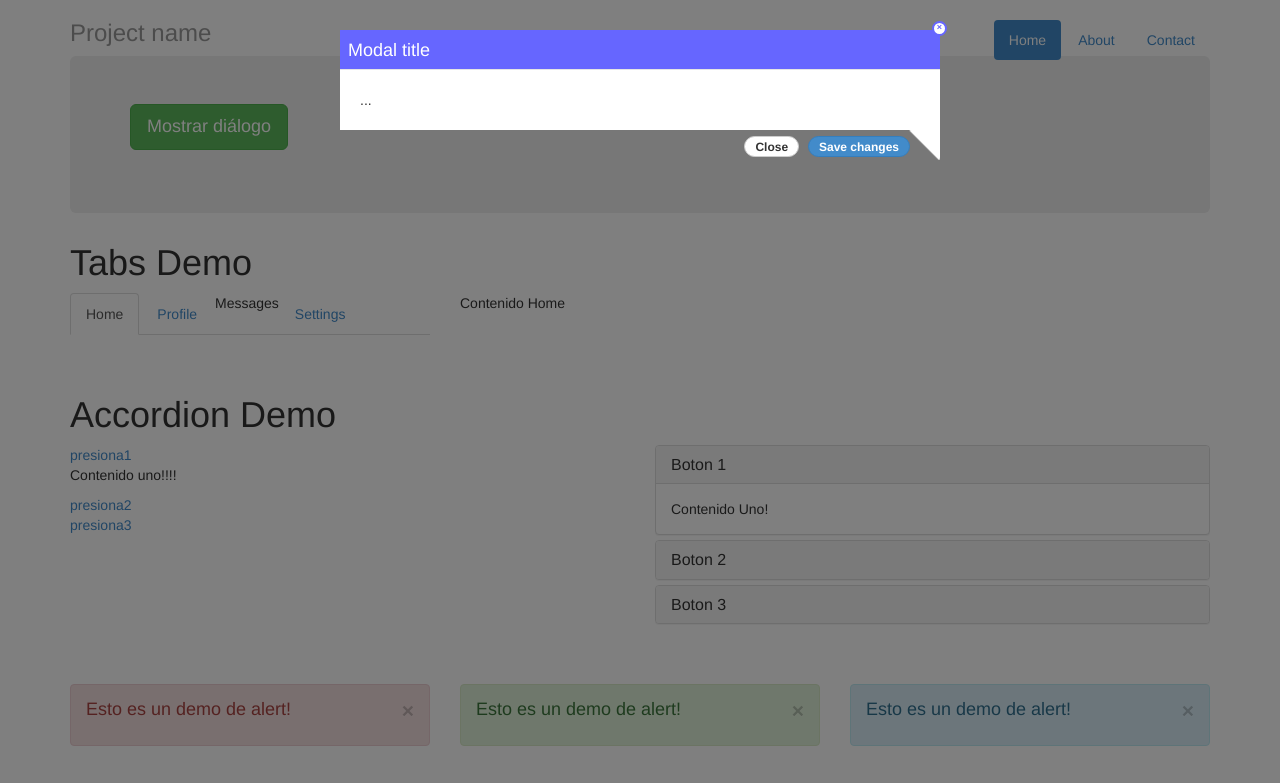
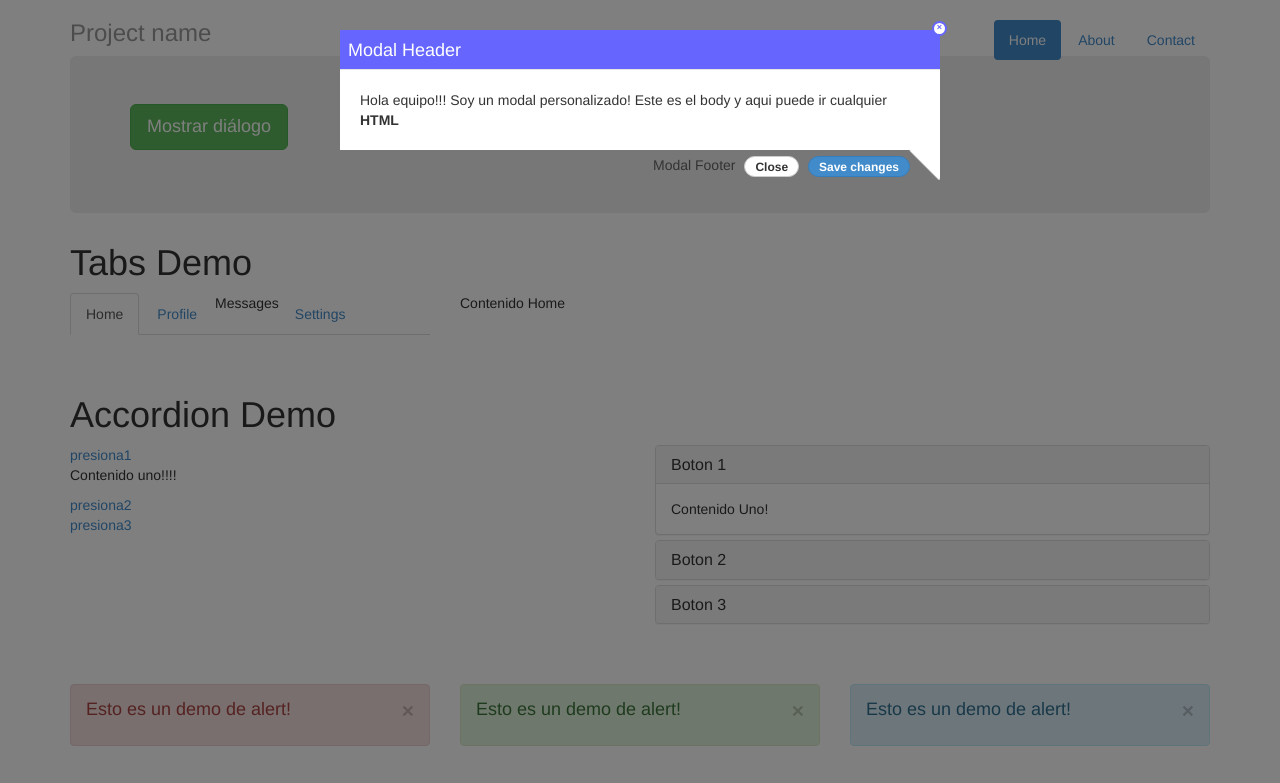
Before and after one commit to ninina31/workshop-bootstrap, a website: page app/index.html in a window 1280 px wide. Both pictures are taken after a click on the button "Mostrar diálogo". Shown: the top 783 px of the page. Drawn offline with nearby package versions, Linux system fonts and the light colour scheme.

Commit message:
Agregados indicadores en el modal

```diff
--- a/app/index.html
+++ b/app/index.html
@@ -216,12 +216,14 @@
         <div class="modal-content">
             <div class="modal-header">
                 <button type="button" class="close" data-dismiss="modal" aria-hidden="true">&times;</button>
-                <h4 class="modal-title" id="myModalLabel">Modal title</h4>
+                <h4 class="modal-title" id="myModalLabel">Modal Header</h4>
             </div>
             <div class="modal-body">
-                ...
+                Hola equipo!!! Soy un modal personalizado! Este es el body y aqui puede ir cualquier
+                <b>HTML</b>
             </div>
             <div class="modal-footer">
+                <span>Modal Footer</span>
                 <button type="button" class="btn btn-default" data-dismiss="modal">Close</button>
                 <button type="button" class="btn btn-primary">Save changes</button>
             </div>
```
